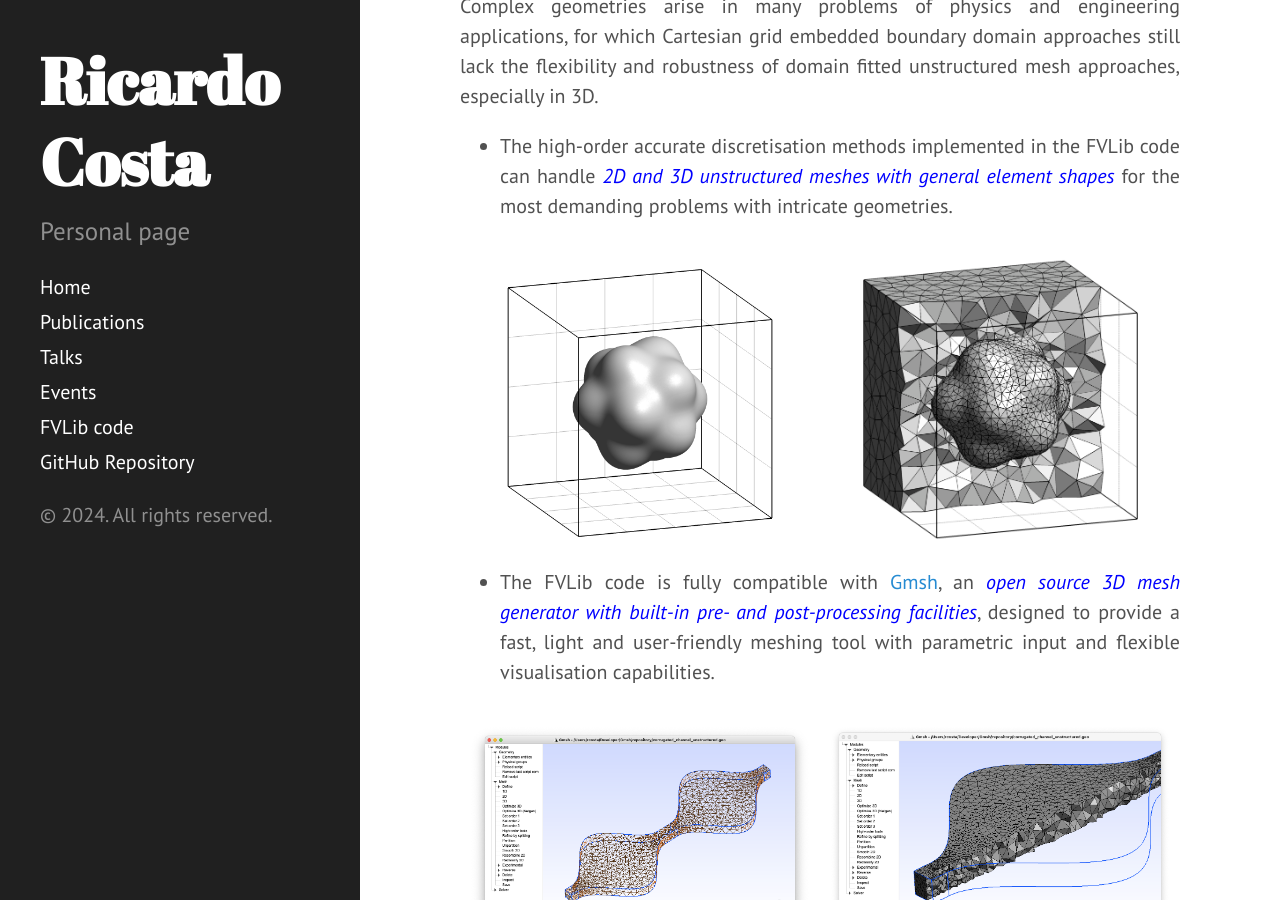
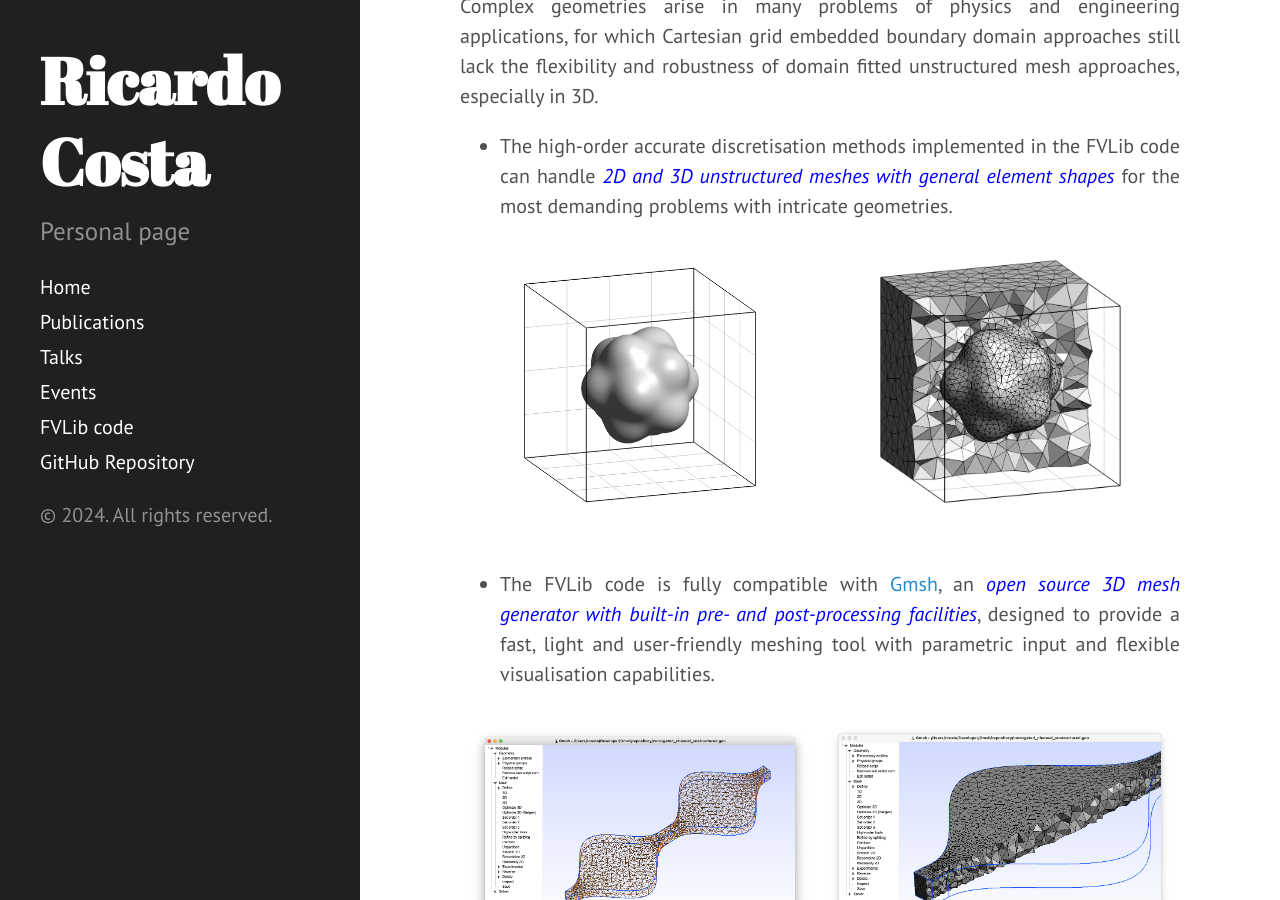
Before and after one commit to ricardodpcosta/ricardodpcosta.github.io, a Jekyll site: the page built from fvlib.md, in a window 1280 px wide and 900 px high, scrolled down 1976 px. Built offline with Jekyll 4.4.1, drawn with Linux system fonts in a browser that asks for light colours; Markdown is read by kramdown in place of the engine named in the settings.

Commit message:
Update fvlib.md

```diff
--- a/fvlib.md
+++ b/fvlib.md
@@ -60,12 +60,14 @@ Complex geometries arise in many problems of physics and engineering application
 
 <div class="row">
   <div class="column" style="width: 50%;">
-    <img style="width: 80%; display: block; margin-left: auto; margin-right: auto;" src="public/geometry.png">
+    <img style="width: 70%; display: block; margin-left: auto; margin-right: auto;" src="public/geometry.png">
   </div>
   <div class="column" style="width: 50%;">
-    <img style="width: 80%; display: block; margin-left: auto; margin-right: auto;" src="public/mesh.png">
+    <img style="width: 70%; display: block; margin-left: auto; margin-right: auto;" src="public/mesh.png">
   </div>
 </div>
+
+<p style="margin-bottom: 1cm;"></p>
 
 - The FVLib code is fully compatible with [Gmsh](https://gmsh.info/), an <span style="color:blue">_open source 3D mesh generator with built-in pre- and post-processing facilities_</span>, designed to provide a fast, light and user-friendly meshing tool with parametric input and flexible visualisation capabilities.
 
```
